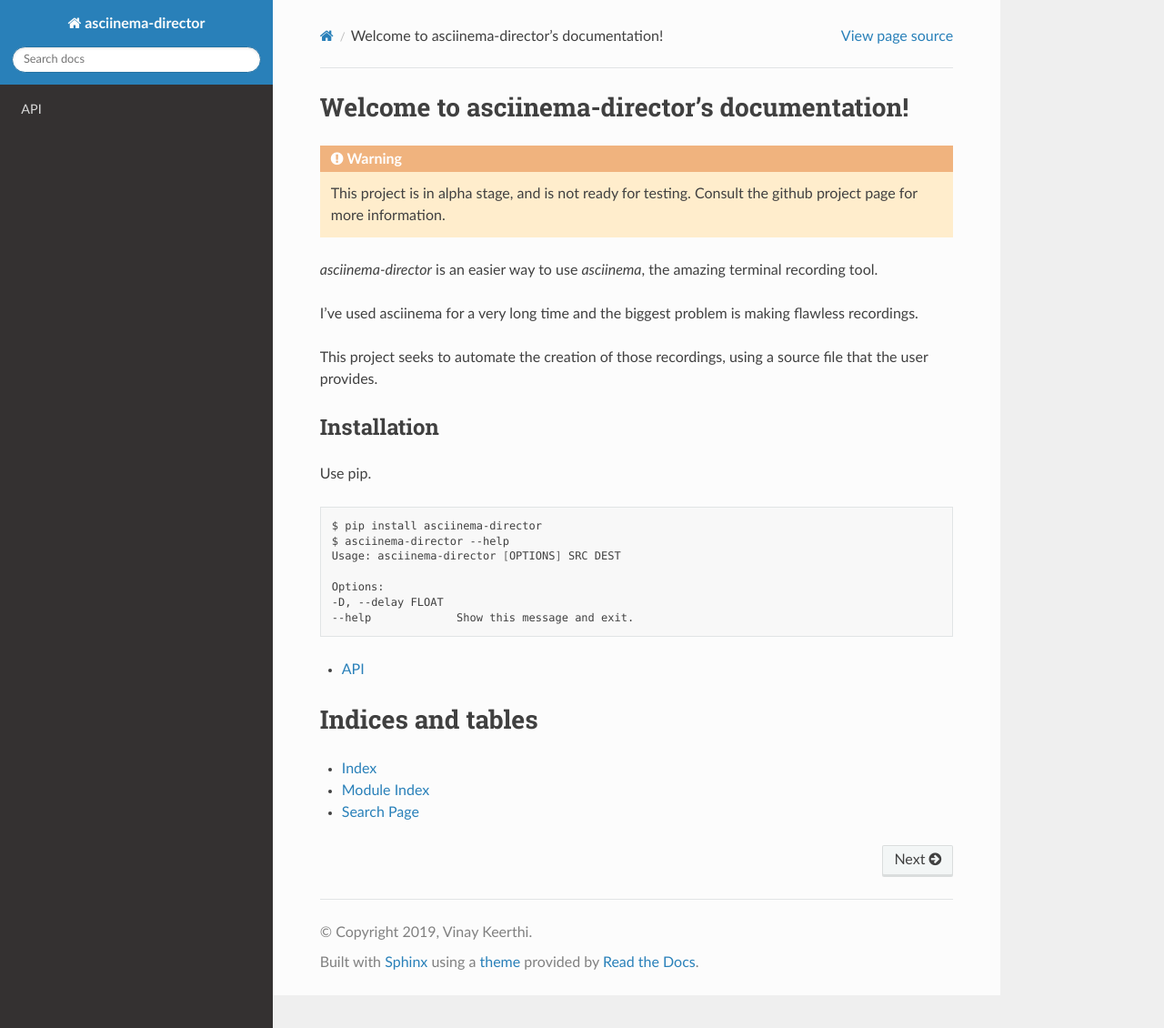
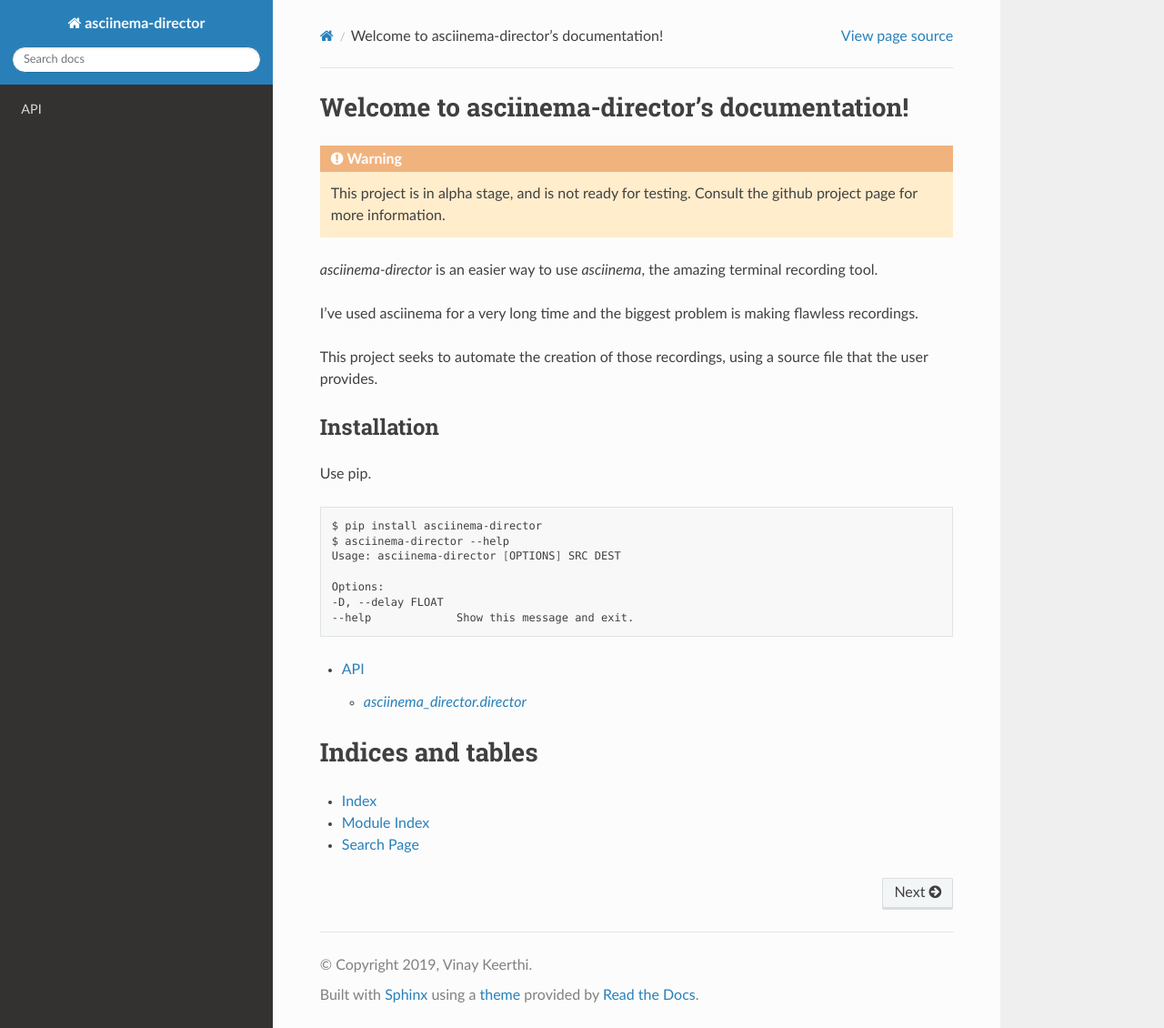
Before and after one commit to stonecharioteer/asciinema-director, a Sphinx documentation site: the page built from docs/source/index.rst, in a window 1280 px wide and 1130 px high. Shown: the whole window at 91% size. Built offline with Sphinx 7.4.7 and the Read the Docs theme 2.0.0, drawn with Linux system fonts in a browser that asks for light colours.

Commit message:
add autodoc

```diff
--- a/docs/source/api.rst
+++ b/docs/source/api.rst
@@ -5,3 +5,11 @@
 .. todo::
 
     Include documentation for the source code here.
+
+
+`asciinema_director.director`
+-------------------------------
+
+
+.. automodule:: asciinema_director.director
+    :members:
```
